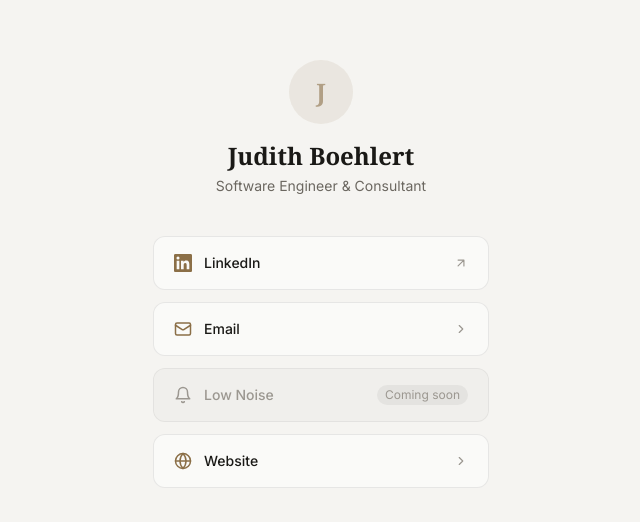
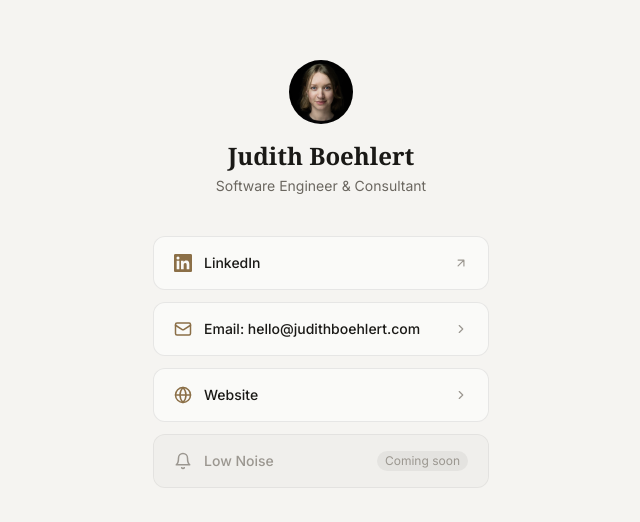
Before and after one commit to judicodes/personal-homepage, an Astro site: page /connect in a window 1280 px wide. Shown: the part 126-648 px from the top of the page, without its empty margins (319-959 px from the left). Built offline with nearby package versions, Linux system fonts and the light colour scheme; Astro itself is replaced by a stand-in of ours; a web font is replaced by a local one.

Commit message:
Update Connect page.

```diff
--- a/src/pages/connect.astro
+++ b/src/pages/connect.astro
@@ -1,5 +1,7 @@
 ---
 import ConnectLayout from '../layouts/ConnectLayout.astro';
+import { Image } from 'astro:assets';
+import photo from '../assets/judi1_square_small.jpeg';
 ---
 
 <ConnectLayout title="Connect — Judith Boehlert" description="Ways to reach and follow Judith Boehlert">
@@ -7,12 +9,13 @@ import ConnectLayout from '../layouts/ConnectLayout.astro';
 
     <!-- Header -->
     <div class="text-center mb-10">
-      <div
-        class="w-16 h-16 rounded-full bg-[#8b6f47]/10 dark:bg-[#8b6f47]/15 flex items-center justify-center mx-auto mb-4"
-        aria-hidden="true"
-      >
-        <span class="font-serif text-2xl font-bold text-[#8b6f47]/60 select-none">J</span>
-      </div>
+      <Image
+        src={photo}
+        alt="Judith Boehlert"
+        width={128}
+        height={128}
+        class="w-16 h-16 rounded-full object-cover mx-auto mb-4"
+      />
       <h1 class="font-serif text-2xl font-bold text-[#1a1916] dark:text-[#e8e6e1]">
         Judith Boehlert
       </h1>
@@ -74,7 +77,38 @@ import ConnectLayout from '../layouts/ConnectLayout.astro';
             <rect width="20" height="16" x="2" y="4" rx="2"/>
             <path d="m22 7-8.97 5.7a1.94 1.94 0 0 1-2.06 0L2 7"/>
           </svg>
-          <span class="text-sm font-medium">Email</span>
+          <span class="text-sm font-medium">Email: hello@judithboehlert.com</span>
+        </div>
+        <svg xmlns="http://www.w3.org/2000/svg" width="14" height="14" viewBox="0 0 24 24" fill="none" stroke="currentColor" stroke-width="2" stroke-linecap="round" stroke-linejoin="round" class="text-[#9b9790] group-hover:text-[#8b6f47] transition-colors" aria-hidden="true">
+          <path d="m9 18 6-6-6-6"/>
+        </svg>
+      </a>
+
+      <!-- Main website -->
+      <a
+        href="/"
+        aria-label="Visit main website"
+        class="flex items-center justify-between w-full px-5 py-4 rounded-xl border border-black/8 dark:border-white/8 bg-white/50 dark:bg-white/3 text-[#1a1916] dark:text-[#e8e6e1] hover:border-[#8b6f47]/40 dark:hover:border-[#8b6f47]/40 hover:bg-[#8b6f47]/5 dark:hover:bg-[#8b6f47]/5 transition-colors duration-150 group"
+      >
+        <div class="flex items-center gap-3">
+          <svg
+            xmlns="http://www.w3.org/2000/svg"
+            width="18"
+            height="18"
+            viewBox="0 0 24 24"
+            fill="none"
+            stroke="currentColor"
+            stroke-width="2"
+            stroke-linecap="round"
+            stroke-linejoin="round"
+            class="text-[#8b6f47]"
+            aria-hidden="true"
+          >
+            <circle cx="12" cy="12" r="10"/>
+            <path d="M12 2a14.5 14.5 0 0 0 0 20 14.5 14.5 0 0 0 0-20"/>
+            <path d="M2 12h20"/>
+          </svg>
+          <span class="text-sm font-medium">Website</span>
         </div>
         <svg xmlns="http://www.w3.org/2000/svg" width="14" height="14" viewBox="0 0 24 24" fill="none" stroke="currentColor" stroke-width="2" stroke-linecap="round" stroke-linejoin="round" class="text-[#9b9790] group-hover:text-[#8b6f47] transition-colors" aria-hidden="true">
           <path d="m9 18 6-6-6-6"/>
@@ -109,37 +143,6 @@ import ConnectLayout from '../layouts/ConnectLayout.astro';
         </span>
       </div>
 
-      <!-- Main website -->
-      <a
-        href="/"
-        aria-label="Visit main website"
-        class="flex items-center justify-between w-full px-5 py-4 rounded-xl border border-black/8 dark:border-white/8 bg-white/50 dark:bg-white/3 text-[#1a1916] dark:text-[#e8e6e1] hover:border-[#8b6f47]/40 dark:hover:border-[#8b6f47]/40 hover:bg-[#8b6f47]/5 dark:hover:bg-[#8b6f47]/5 transition-colors duration-150 group"
-      >
-        <div class="flex items-center gap-3">
-          <svg
-            xmlns="http://www.w3.org/2000/svg"
-            width="18"
-            height="18"
-            viewBox="0 0 24 24"
-            fill="none"
-            stroke="currentColor"
-            stroke-width="2"
-            stroke-linecap="round"
-            stroke-linejoin="round"
-            class="text-[#8b6f47]"
-            aria-hidden="true"
-          >
-            <circle cx="12" cy="12" r="10"/>
-            <path d="M12 2a14.5 14.5 0 0 0 0 20 14.5 14.5 0 0 0 0-20"/>
-            <path d="M2 12h20"/>
-          </svg>
-          <span class="text-sm font-medium">Website</span>
-        </div>
-        <svg xmlns="http://www.w3.org/2000/svg" width="14" height="14" viewBox="0 0 24 24" fill="none" stroke="currentColor" stroke-width="2" stroke-linecap="round" stroke-linejoin="round" class="text-[#9b9790] group-hover:text-[#8b6f47] transition-colors" aria-hidden="true">
-          <path d="m9 18 6-6-6-6"/>
-        </svg>
-      </a>
-
     </nav>
   </main>
 </ConnectLayout>
```
